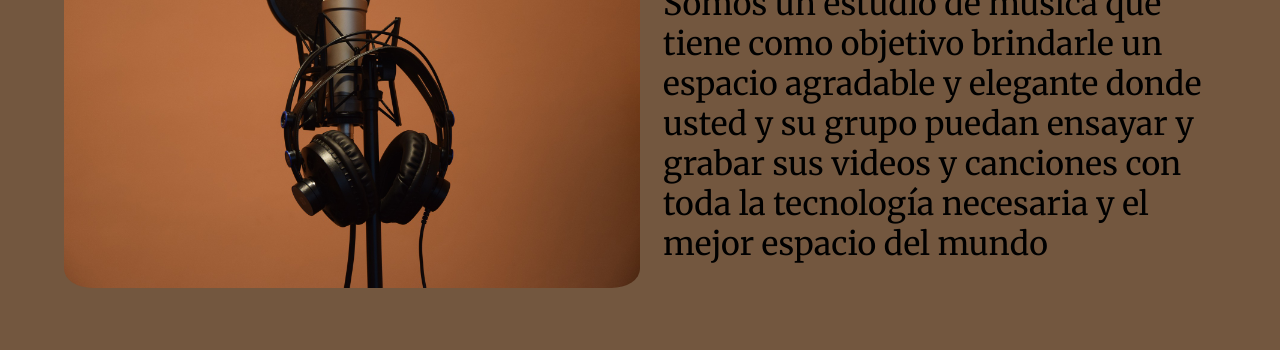
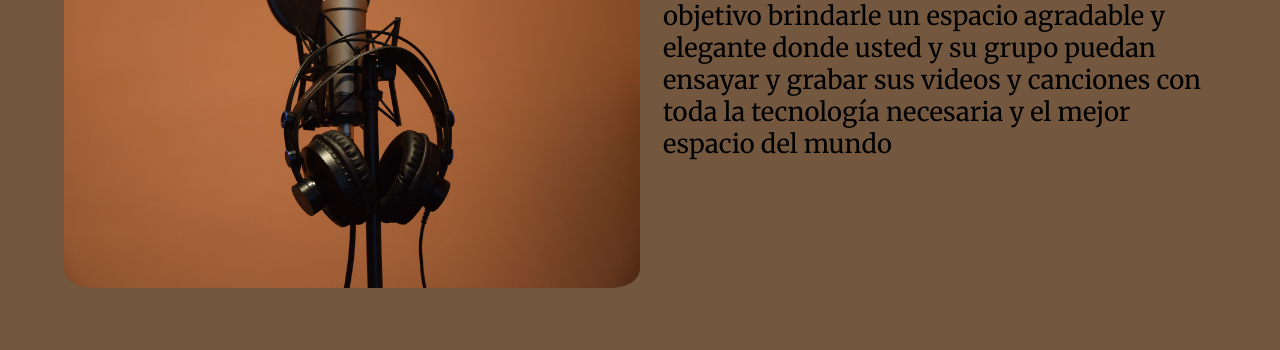
Before and after one commit to cleytoncaminha/Proyecto-curso, a plain HTML site: page index.html in a window 1280 px wide. Shown: the part 574-924 px from the top of the page. Drawn offline with Linux system fonts and the light colour scheme.

Commit message:
size font

```diff
--- a/style.css
+++ b/style.css
@@ -71,9 +71,7 @@ font-weight: 500;
     font-size: 160%;
     margin-left: 2%;
 }
-.description.home{
-    font-size: 200%;
-}
+
 .service{
     font-size: 180%;
     color: #0c0D07;
```
